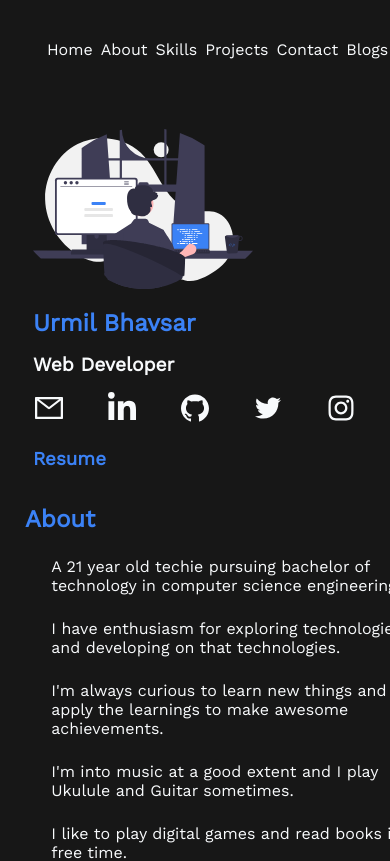
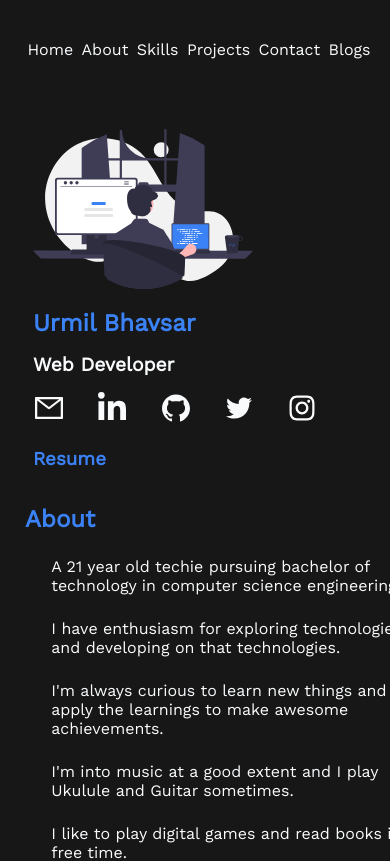
Before and after one commit to urmil22/portfolio-2.0, a React (Create React App) app: page / in a window 390 px wide. Shown: the top 861 px of the page. Built offline with nearby package versions, Linux system fonts and the light colour scheme.

Commit message:
fixed scrolling

```diff
--- a/src/App.css
+++ b/src/App.css
@@ -175,7 +175,7 @@ footer p {
   }
 
   nav {
-   width:80%;
+   width:90%;
   }
 
   nav ul li{
@@ -184,9 +184,10 @@ footer p {
     margin-left: 0.5rem;
   }
   section{
-    width: 100vw;
+    width: 90%;
     margin: 15px auto;
     margin-left: 0.5rem;
+    margin-right: 0.5rem;
  }
 
 .container {
```
